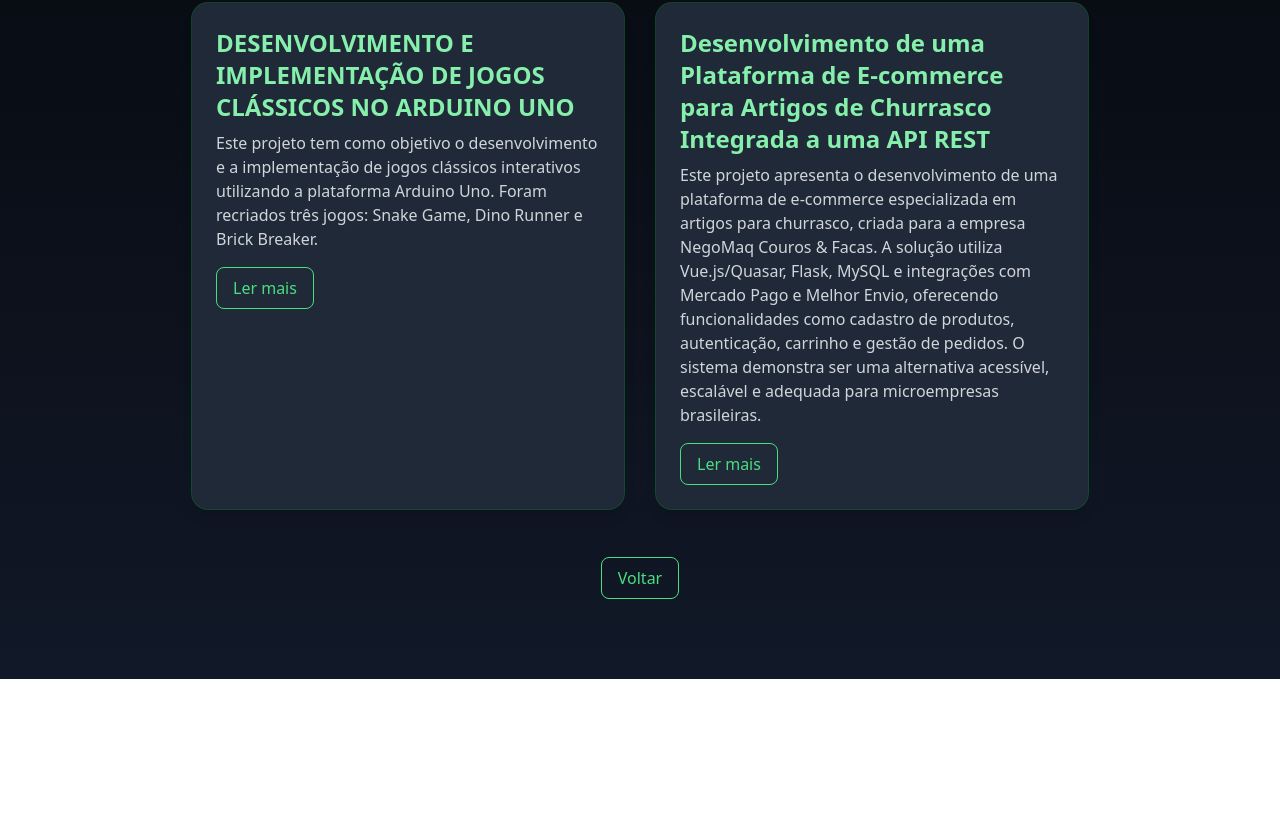
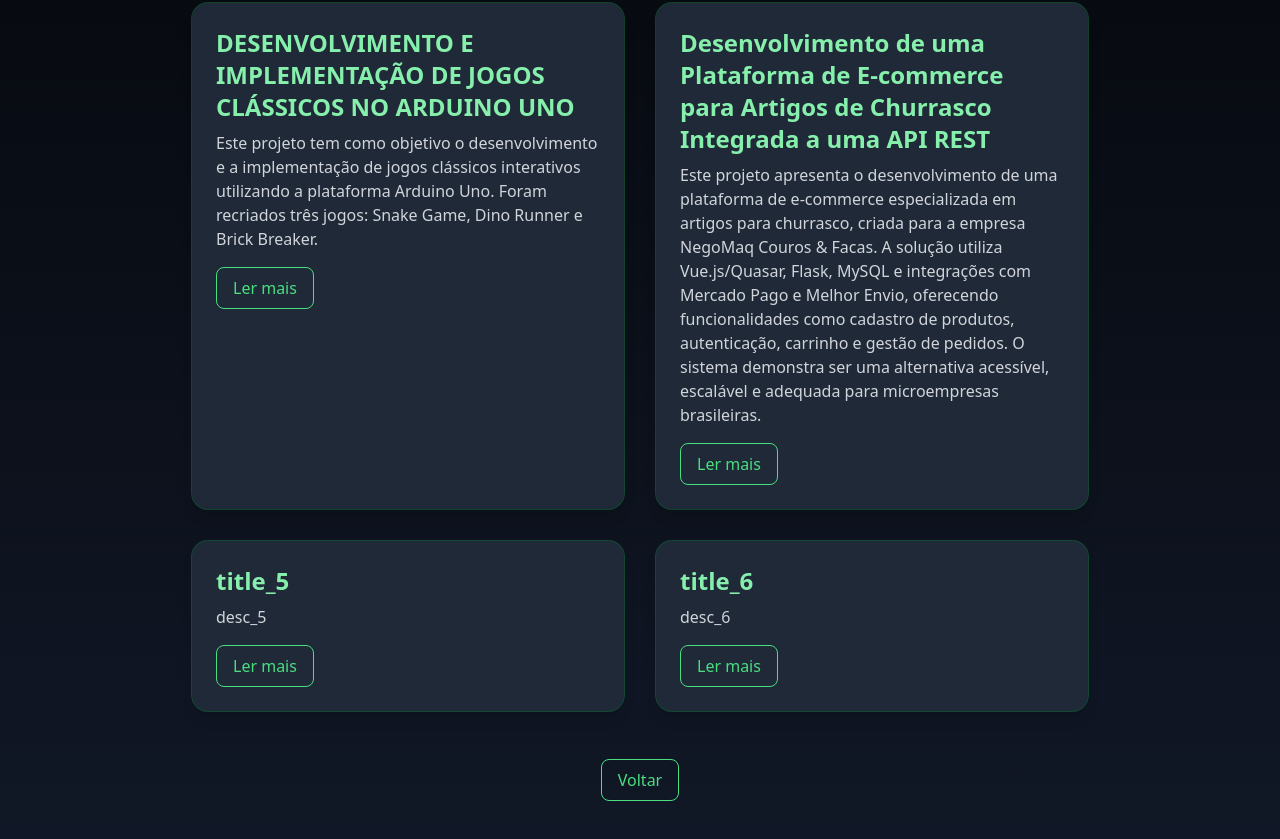
Before and after one commit to Lucas-Blanger/lucas-blanger-portfolio, a React (Vite) app: page /articles in a window 1280 px wide. Shown: the part 659-1498 px from the top of the page. Before the commit the page ends 1338 px from the top, so only its background shows below. Built offline with nearby package versions, Linux system fonts and the light colour scheme.

Commit message:
add(article): new articles

```diff
--- a/src/pages/ArticlesPage.tsx
+++ b/src/pages/ArticlesPage.tsx
@@ -28,6 +28,18 @@ export default function ArticlesPage() {
       title: "title_4",
       desc: "desc_4",
       pdf: "/Desenvolvimento_de_uma_Plataforma_de_E_commerce_para_Artigos_de_Churrasco_Integrada_a_uma_API_REST.pdf",
+    },
+    {
+      id: 5,
+      title: "title_5",
+      desc: "desc_5",
+      pdf: "/Time_Forge-Um_Sistema_Para_Geração_Automática_De_Grades_Horárias_Em_Instituições_De_Ensino_Usando_Uma_Abordagem_Híbrida_Com_Constraint_Satisfaction_Problem_Backtracking_E_First_Fit_Decreasing.pdf",
+    },
+    {
+      id: 6,
+      title: "title_6",
+      desc: "desc_6",
+      pdf: "/O_Problema_de_Josephus__Análise_e_Soluções_sob_Diferentes_Paradigmas.pdf",
     },
   ];
 
```
